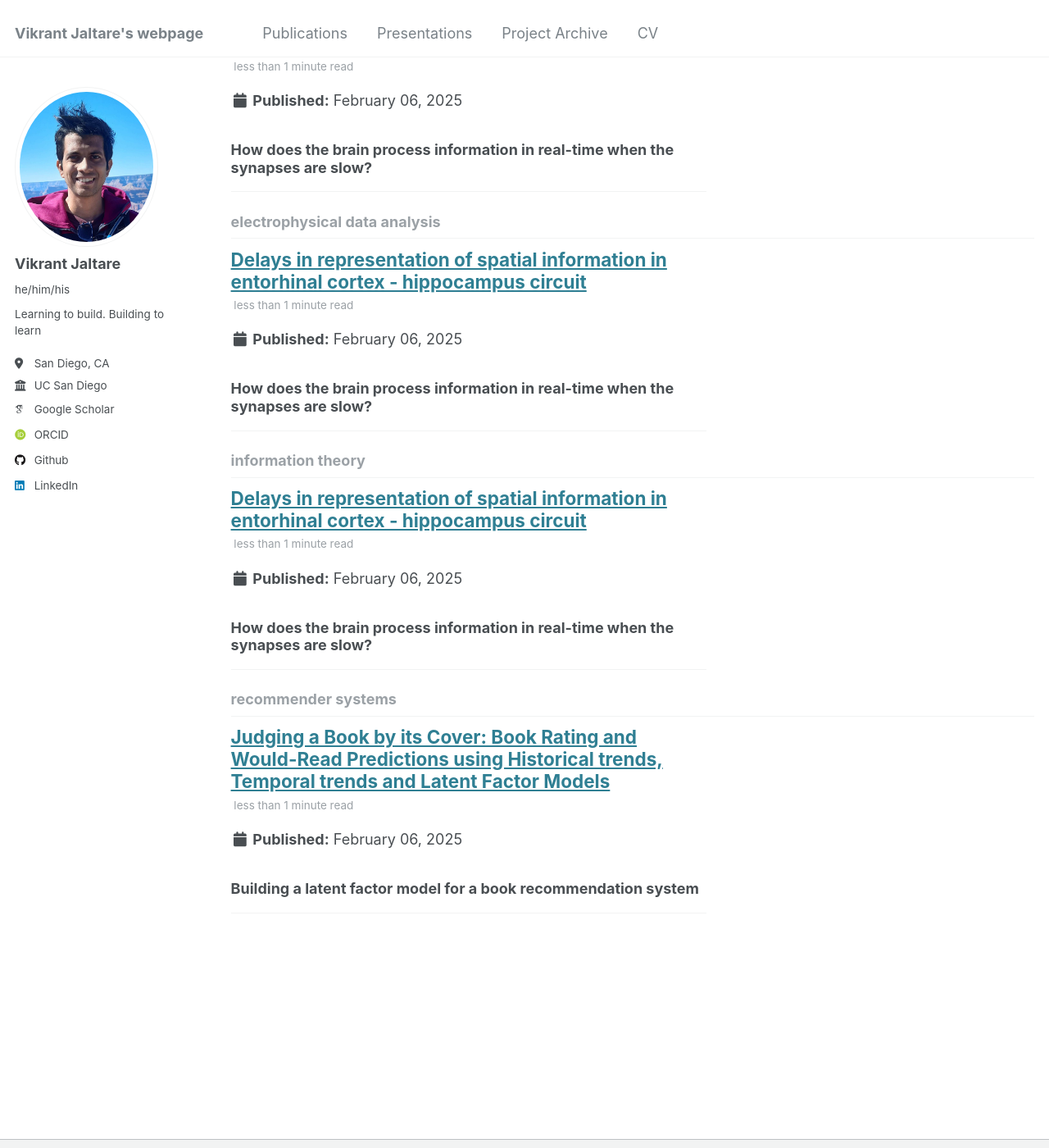
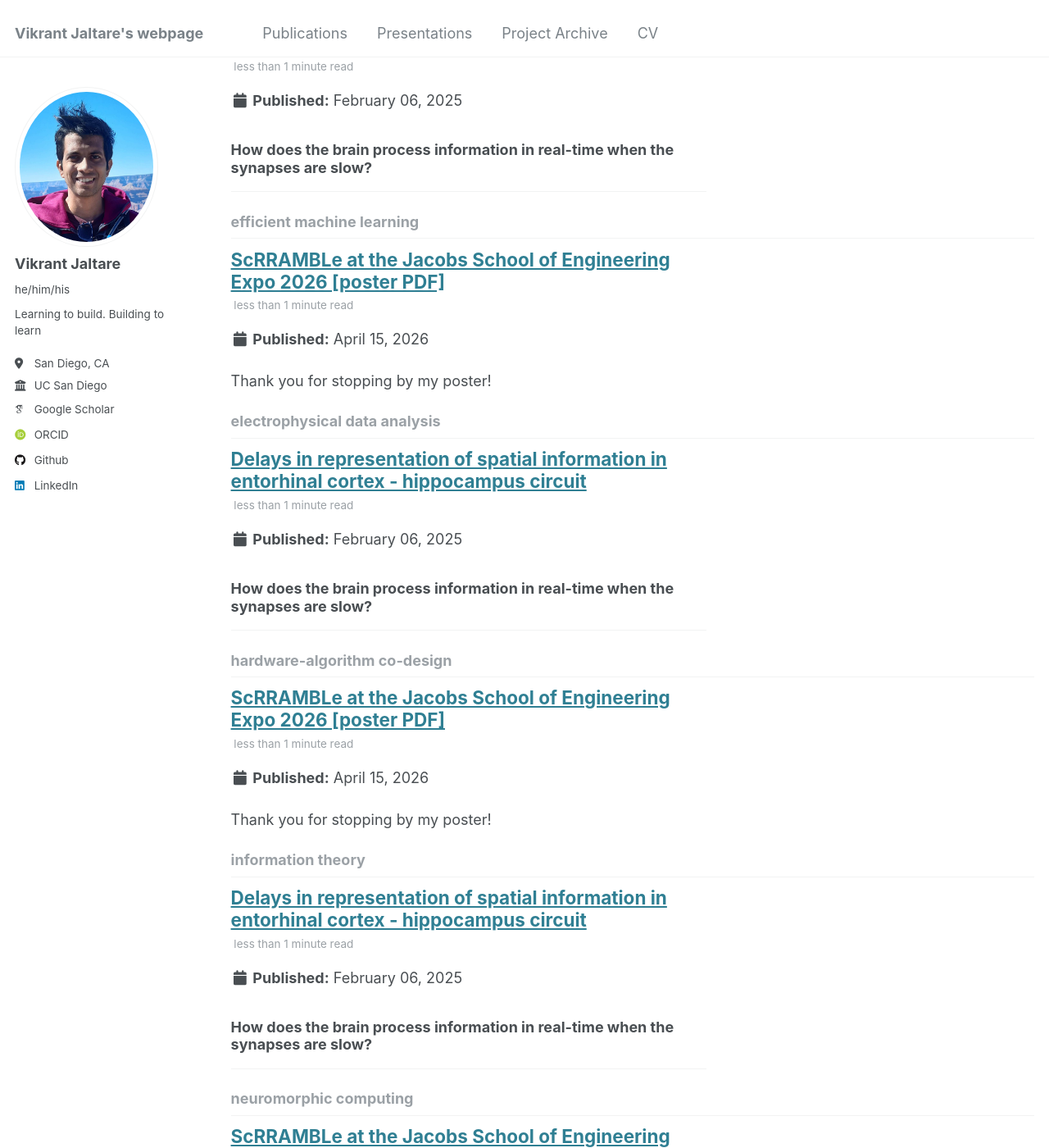
Before and after one commit to vjaltare/vjaltare.github.io, a Jekyll site: the page built from _pages/tag-archive.html, in a window 1280 px wide and 1400 px high, scrolled down 488 px. Shown: the whole window at 82% size. Built offline with Jekyll 4.4.1, drawn with Linux system fonts in a browser that asks for light colours; some web fonts are replaced; some of the changed text lies outside the part shown.

Commit message:
moved jsoe to posts section

```diff
--- a/_talks/2026-04-15-jsoe_expo.md
+++ b/_posts/2026-04-15-jsoe_expo.md
@@ -1,11 +1,11 @@
 ---
 title: "ScRRAMBLe at the Jacobs School of Engineering Expo 2026 [poster PDF]"
-collection: talks
-type: "Talk"
+date: 2026-04-15
 permalink: files/scrramble_icrc_12152025.pdf
-venue: "JSOE Reseach Expo 2026"
-date: 2026-04-15
-location: "La Jolla, CA"
+tags:
+  - hardware-algorithm co-design
+  - efficient machine learning
+  - neuromorphic computing
 ---
 
 Thank you for stopping by my poster!
```
